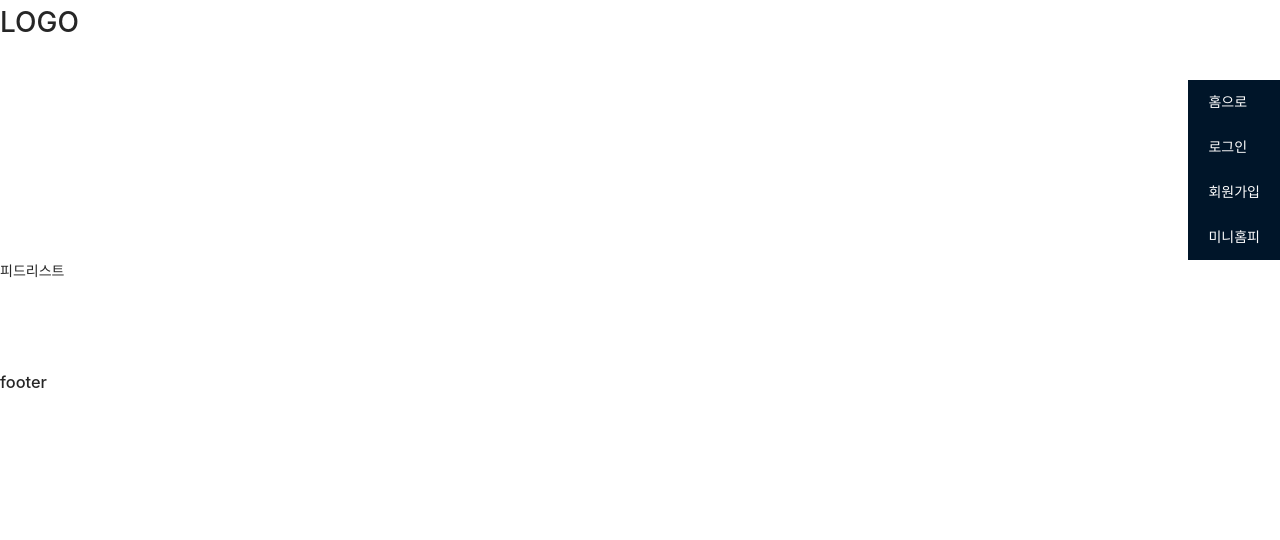
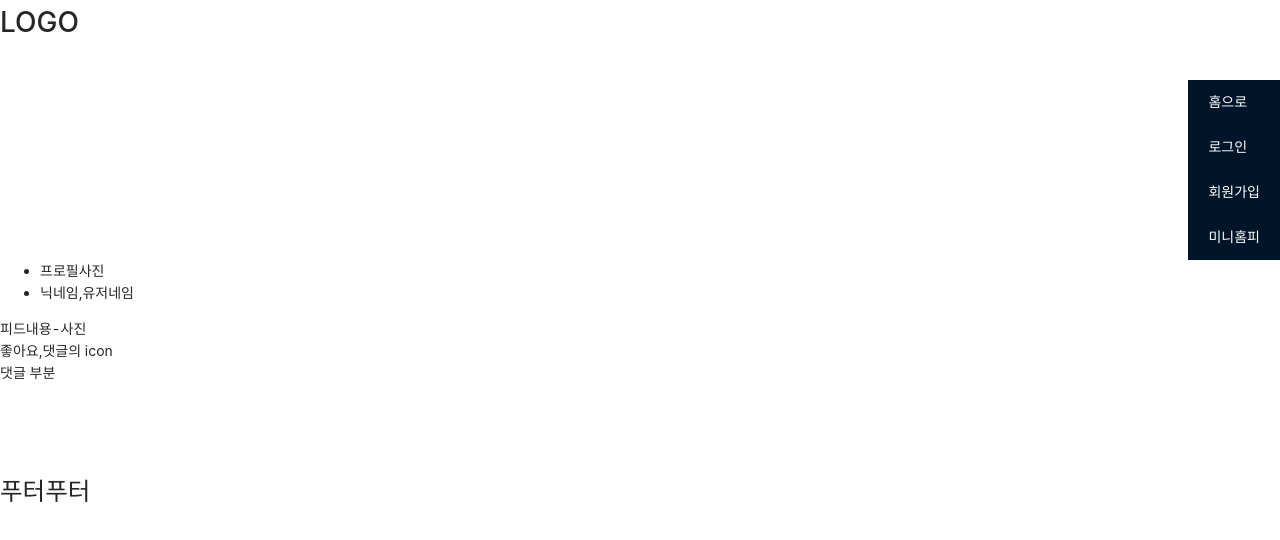
Before and after one commit to taechanlim/React_project, a Next.js app in the folder front/: page /feed/list in a window 1280 px wide. Shown: the top 540 px of the page. Built offline with nearby package versions, Linux system fonts and the light colour scheme.

Commit message:
user/login

```diff
--- a/front/components/DefaultLayout.jsx
+++ b/front/components/DefaultLayout.jsx
@@ -1,6 +1,8 @@
 import Link from 'next/link'
 import {Menu,Row,Col} from 'antd'
 import {MailOutlined , AppstoreOutlined, SettingOutlined} from '@ant-design/icons'
+import Footer from './Footer'
+
 
 const DefaultLayout = ({children}) => {
     return(
@@ -25,7 +27,7 @@ const DefaultLayout = ({children}) => {
             </div>
             <br /><br /><br /><br />
             <div>
-                <h3>footer</h3>
+                <h3><Footer /></h3>
             </div>
 
         </>
--- /dev/null
+++ b/front/components/Footer.jsx
@@ -0,0 +1,14 @@
+
+const Footer = () => {
+    return(
+        <footer>
+            <div>
+                <h2>
+                    푸터푸터
+                </h2>
+            </div>
+        </footer>
+    )
+}
+
+export default Footer
--- a/front/package.json
+++ b/front/package.json
@@ -2,6 +2,7 @@
   "dependencies": {
     "@ant-design/icons": "^4.7.0",
     "antd": "^4.20.5",
+    "axios": "^0.27.2",
     "babel-plugin-styled-components": "^2.0.7",
     "next": "^12.1.6",
     "react": "^18.1.0",
--- a/front/pages/feed/list.jsx
+++ b/front/pages/feed/list.jsx
@@ -1,7 +1,27 @@
 const Feed = () => {
     return(
         <>
-            피드리스트
+            <div className="main">
+                <div className="feed">
+                    <div className="feed_header">
+                        <ul>
+                            <li>프로필사진</li>
+                            <li>닉네임,유저네임</li>
+                        </ul>
+                    </div>
+                    <div className="feed_body">
+                        <div>
+                            피드내용-사진
+                        </div>
+                        <div>
+                            <section>좋아요,댓글의 icon</section>
+                            <div className="comment">
+                                댓글 부분
+                            </div>
+                        </div>
+                    </div>
+                </div>
+            </div>
         </>
     )
 }
--- a/front/pages/user/login.jsx
+++ b/front/pages/user/login.jsx
@@ -1,4 +1,6 @@
 import {useState,useEffect} from 'react'
+const axios = require('axios')
+
 
 const Login = () => {
 
@@ -24,12 +26,13 @@ const Login = () => {
         setSubmit(true)
 
         setTimeout(()=>{
-            const result=true //const [result] = await axios.post('http://localhost:4000/api/user/login)
+            const result=true //const [result] = await axios.post('http://localhost:4001/api/user/login)
             if(result === true){
                 setisLogin(true)
                 alert(`
                     아이디 : ${values.userid}
                 `)
+                location.href='/'
             }else{
                 alert('로그인실패')
             }
--- a/front/pages/user/minihomepage.jsx
+++ b/front/pages/user/minihomepage.jsx
@@ -1,4 +1,5 @@
 const Minihomepage = () => {
+
     return(
         <>
             미니홈피
```
